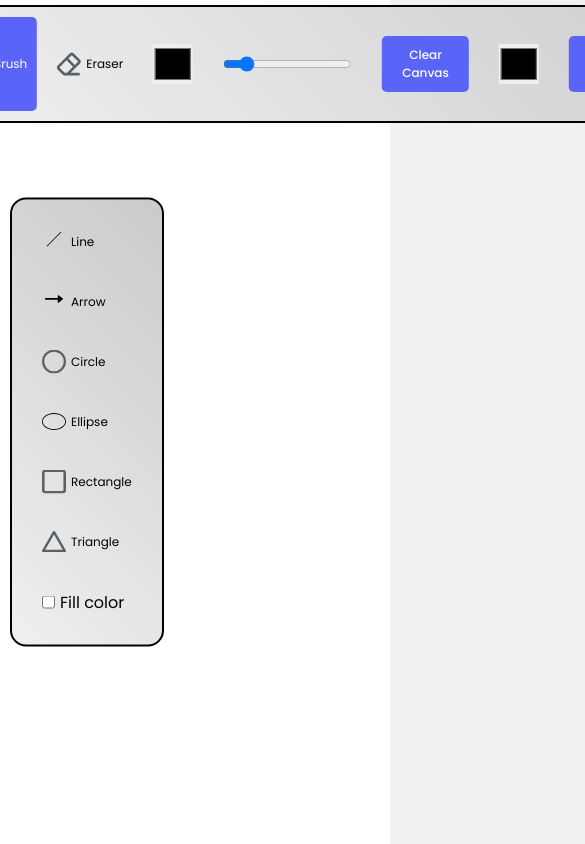
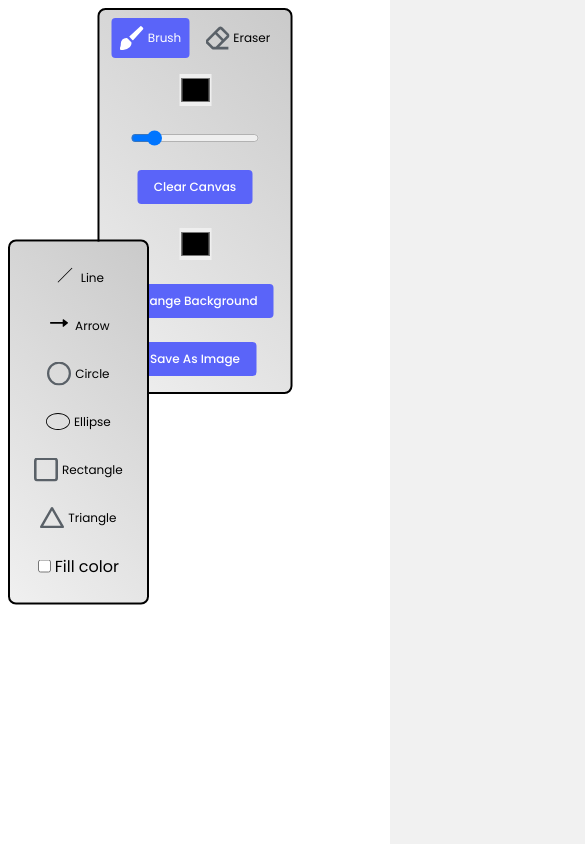
Before and after one commit to piyushvermaa/Sketchify, a plain HTML site: page index.html in a window 390 px wide. Shown: the top 844 px of the page, 585 px wide, since content can reach past the window. Drawn offline with Linux system fonts and the light colour scheme.

Commit message:
responsiveness fix

```diff
--- a/styles.css
+++ b/styles.css
@@ -23,23 +23,28 @@ body {
     height: 100%;
 }
 
-.options {
-    display: flex;
-    gap: 10px;
+.options, .optionss {
     list-style: none;
     padding: 0;
     margin: 0;
+    gap: 0.5rem;
+}
+
+.options {
+    display: flex;
+    flex-wrap: wrap;
+    justify-content: center;
 }
 
 .optionss {
     display: flex;
     flex-direction: column;
-    gap: 1rem;
+    align-items: center;
 }
 
 #bgColor, #penColor {
-    width: 40px;
-    height: 40px;
+    width: 2rem;
+    height: 2rem;
     border: none;
     padding: 0;
 }
@@ -49,51 +54,48 @@ body {
     align-items: center;
     justify-content: center;
     background: #ffffff;
-    padding: 20px;
-    border-radius: 10px;
-    box-shadow: 0 0 10px rgba(0, 0, 0, 0.1);
-    gap: 10px;
+    padding: 1rem;
+    border-radius: 0.5rem;
+    box-shadow: 0 0 0.625rem rgba(0, 0, 0, 0.1);
     position: absolute;
-    border: 2px solid #000;
-    border-radius: 16px;
-background: linear-gradient(225deg, #cacaca, #f0f0f0);
-box-shadow:  -26px 26px 100px #d9d9d900,
-             26px -26px 100px #e7e7e700;
-    }
+    border: 0.125rem solid #000;
+    background: linear-gradient(225deg, #cacaca, #f0f0f0);
+    box-shadow: -1.625rem 1.625rem 6.25rem #d9d9d900,
+                1.625rem -1.625rem 6.25rem #e7e7e700;
+}
 
 .tools {
-    left: 30%;
-    transform: translateX(-20%);
-    top: 5px;
-    padding: 10px;
-
+    left: 50%;
+    transform: translateX(-50%);
+    top: 0.5rem;
+    padding: 0.5rem;
+    flex-wrap: wrap;
 }
 
 .shapes {
     top: 50%;
-    left: 10px;
-    flex-direction: column;
+    left: 0.5rem;
     transform: translateY(-50%);
 }
 
 .option {
     display: flex;
     align-items: center;
-    gap: 5px;
+    gap: 0.25rem;
     cursor: pointer;
-    padding: 10px;
-    border-radius: 5px;
+    padding: 0.5rem;
+    border-radius: 0.25rem;
     transition: background 0.3s, color 0.3s;
 }
 
 .option img {
-    width: 24px;
-    height: 24px;
+    width: 1.5rem;
+    height: 1.5rem;
     transition: filter 0.3s;
 }
 
 .option span {
-    font-size: 12px;
+    font-size: 0.75rem;
     transition: color 0.3s;
 }
 
@@ -119,13 +121,13 @@ canvas {
 }
 
 button {
-    padding: 10px 20px;
+    padding: 0.5rem 1rem;
     background: #5a64f9;
     color: #fff;
     border: none;
-    border-radius: 5px;
+    border-radius: 0.25rem;
     cursor: pointer;
-    font-size: 12px;
+    font-size: 0.75rem;
     font-weight: 500;
     transition: all 0.3s;
 }
```
